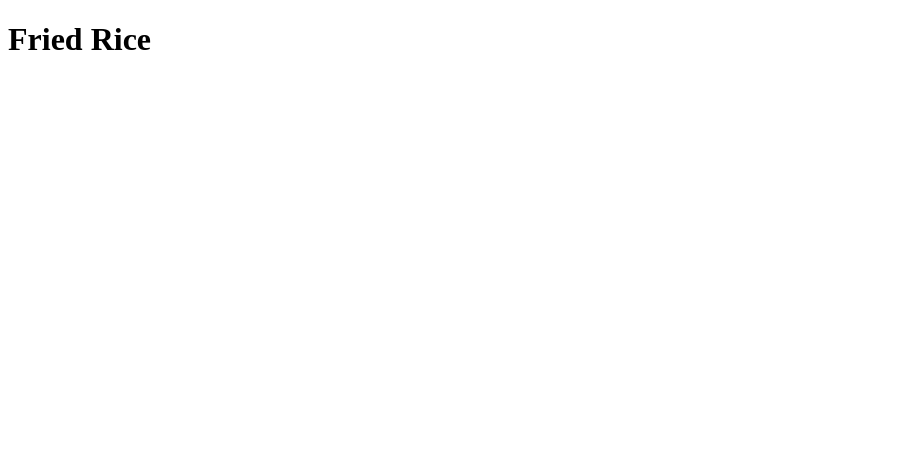
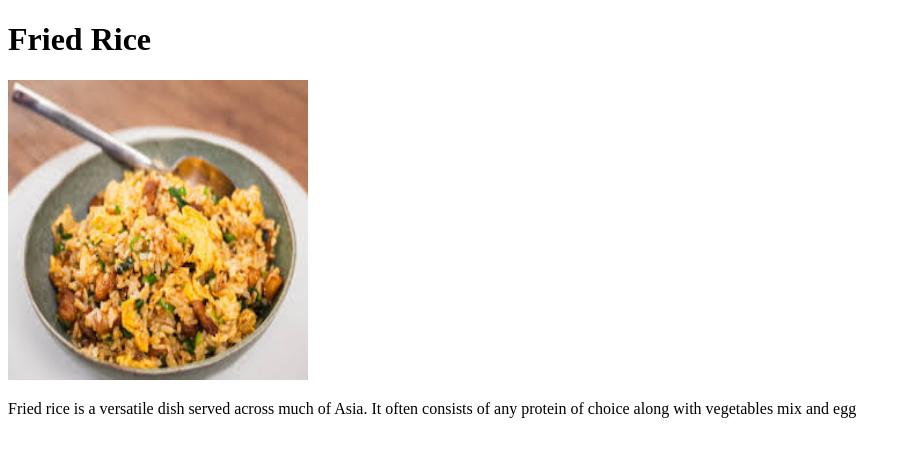
Before and after one commit to tysonrobles33/odin-recipes, a plain HTML site: page recipes/fried-rice.html in a window 1280 px wide. Shown: the whole page, without its empty margins (0-911 px from the left). Drawn offline with Linux system fonts and the light colour scheme.

Commit message:
feat: Add fried-rice.html picture
Set fried-rice picture to 300x300
Add description of fried rice

```diff
--- a/recipes/fried-rice.html
+++ b/recipes/fried-rice.html
@@ -7,5 +7,8 @@
 </head>
 <body>
     <h1>Fried Rice</h1>
+    <img src="../images/fried-rice.jpeg" alt="A Picture of vegetable fried rice" width="300" height="300">
+    <p>Fried rice is a versatile dish served across much of Asia. It often consists of any protein of choice along with vegetables mix and egg</p>
+
 </body>
 </html>
```
